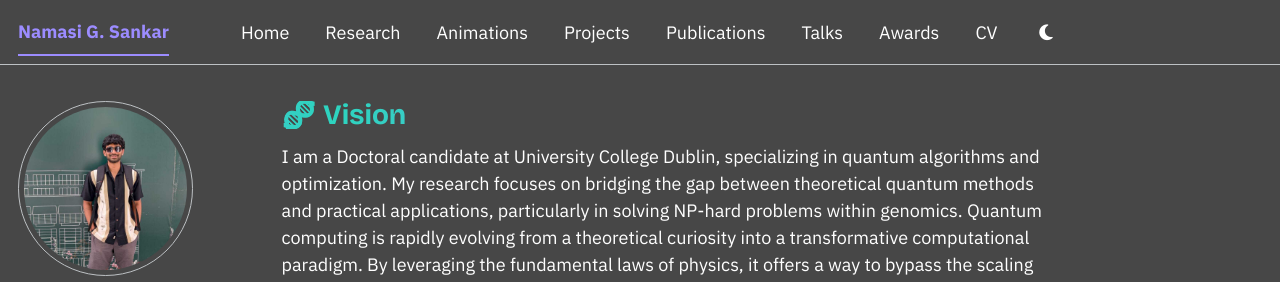
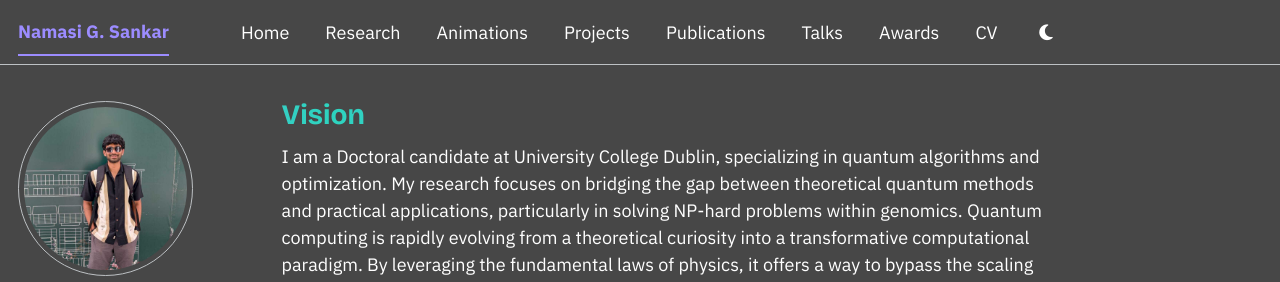
Before and after one commit to Namasi-PhD/Namasi-PhD.github.io, a Jekyll site: the page built from index.md, in a window 1280 px wide and 900 px high. Shown: the top 282 px of the window. Built offline with Jekyll 4.4.1, drawn with Linux system fonts in a browser that asks for light colours; some web fonts are replaced; a script bundle is joined from its source files by our own code; library files that are not in the unit come from our copies; some of the changed text lies outside the part shown.

```diff
--- a/index.md
+++ b/index.md
@@ -1,7 +1,7 @@
 ---
 layout: single
 author_profile: true
-title: "🧬 Vision"
+title: "Vision"
 ---
 
 I am a Doctoral candidate at University College Dublin, specializing in quantum algorithms and optimization. My research focuses on bridging the gap between theoretical quantum methods and practical applications, particularly in solving NP-hard problems within genomics. Quantum computing is rapidly evolving from a theoretical curiosity into a transformative computational paradigm. By leveraging the fundamental laws of physics, it offers a way to bypass the scaling walls that traditional silicon-based computers are beginning to hit.
@@ -34,7 +34,7 @@ As hardware improves and we move toward Fault-Tolerant Quantum Computing, these
 
 By focusing on algorithmic efficiency under current constraints, we don't just wait for better hardware—we actively pull the future of quantum advantage into the present.
 
-## 🚀 Current Progress
+## Current Progress
 I developed the **Hamiltonian Auto Decomposition Optimisation Framework (HADOF)**, a novel federated approach designed to enable robust scalable optimization beyond hardware and qubit limitations on currently available quantum hardware. HADOF supports parallel execution across
 multiple Quantum Processing Units (QPUs), forming a foundation for High Performance Quantum (HPQ) computing.
 
```
